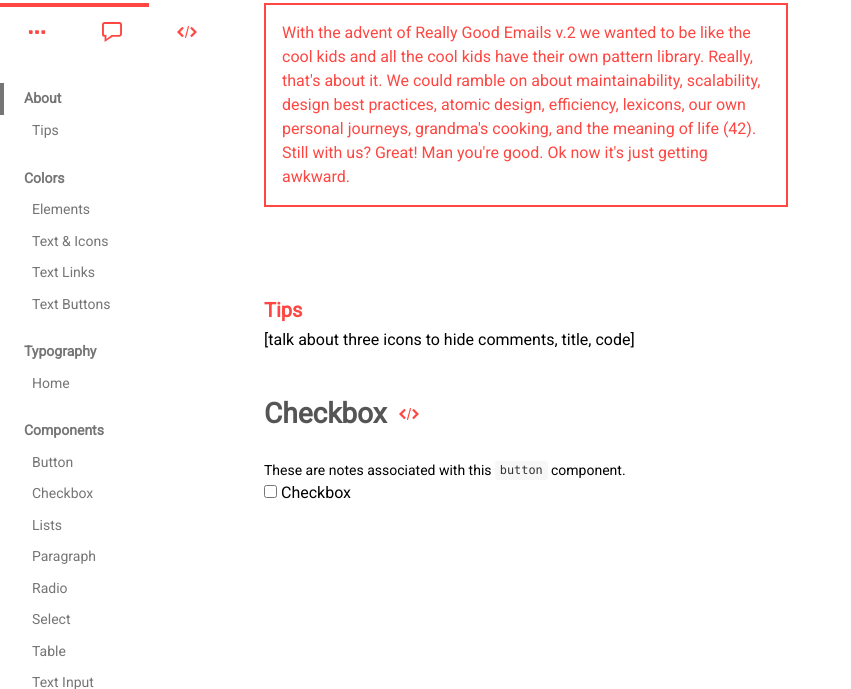
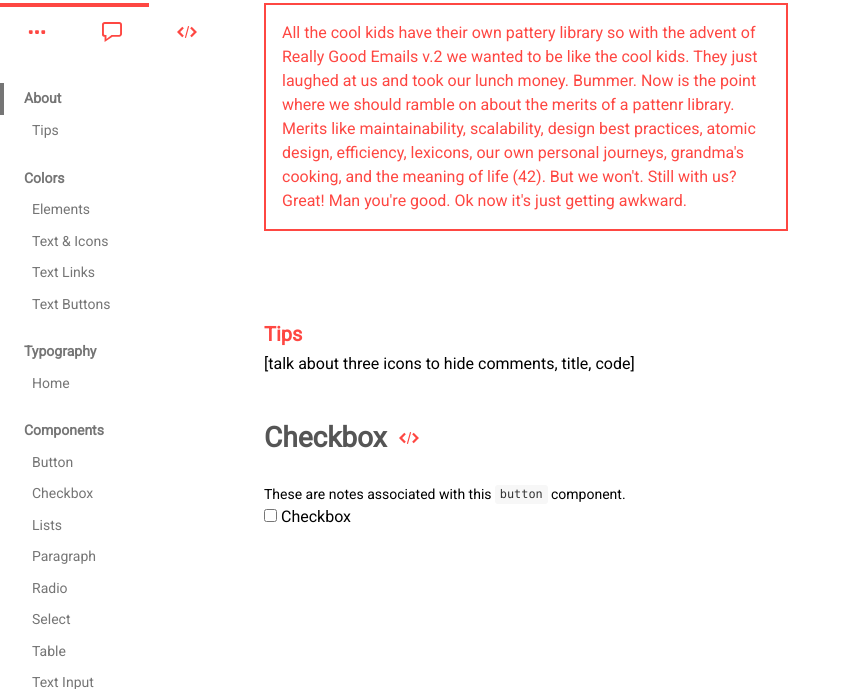
Before and after one commit to reallygoodemails/RGE-patternlibrary, a plain HTML site: page index.html in a window 1280 px wide. Shown: the part 111-800 px from the top of the page, without its empty margins (0-851 px from the left). Drawn offline with Linux system fonts and the light colour scheme; files whose address does not match are found by name.

Commit message:
updating wording

```diff
--- a/index.html
+++ b/index.html
@@ -183,7 +183,7 @@
 
 <h1 class="headers-PatternLibrary">About this Pattern Library</h1>
 <div class="row-RedOutline">
-<p class="text-RGERed">With the advent of Really Good Emails v.2 we wanted to be like the cool kids and all the cool kids have their own pattern library. Really, that's about it. We could ramble on about maintainability, scalability, design best practices, atomic design, efficiency, lexicons, our own personal journeys, grandma's cooking, and the meaning of life (42). Still with us? Great! Man you're good. Ok now it's just getting awkward.</p></div>
+<p class="text-RGERed">All the cool kids have their own pattery library so with the advent of Really Good Emails v.2 we wanted to be like the cool kids. They just laughed at us and took our lunch money. Bummer. Now is the point where we should ramble on about the merits of a pattenr library. Merits like maintainability, scalability, design best practices, atomic design, efficiency, lexicons, our own personal journeys, grandma's cooking, and the meaning of life (42). But we won't. Still with us? Great! Man you're good. Ok now it's just getting awkward.</p></div>
 
 <h3 class="headers-PatternLibrary" id="about-Tips">Tips</h3>
 
```
